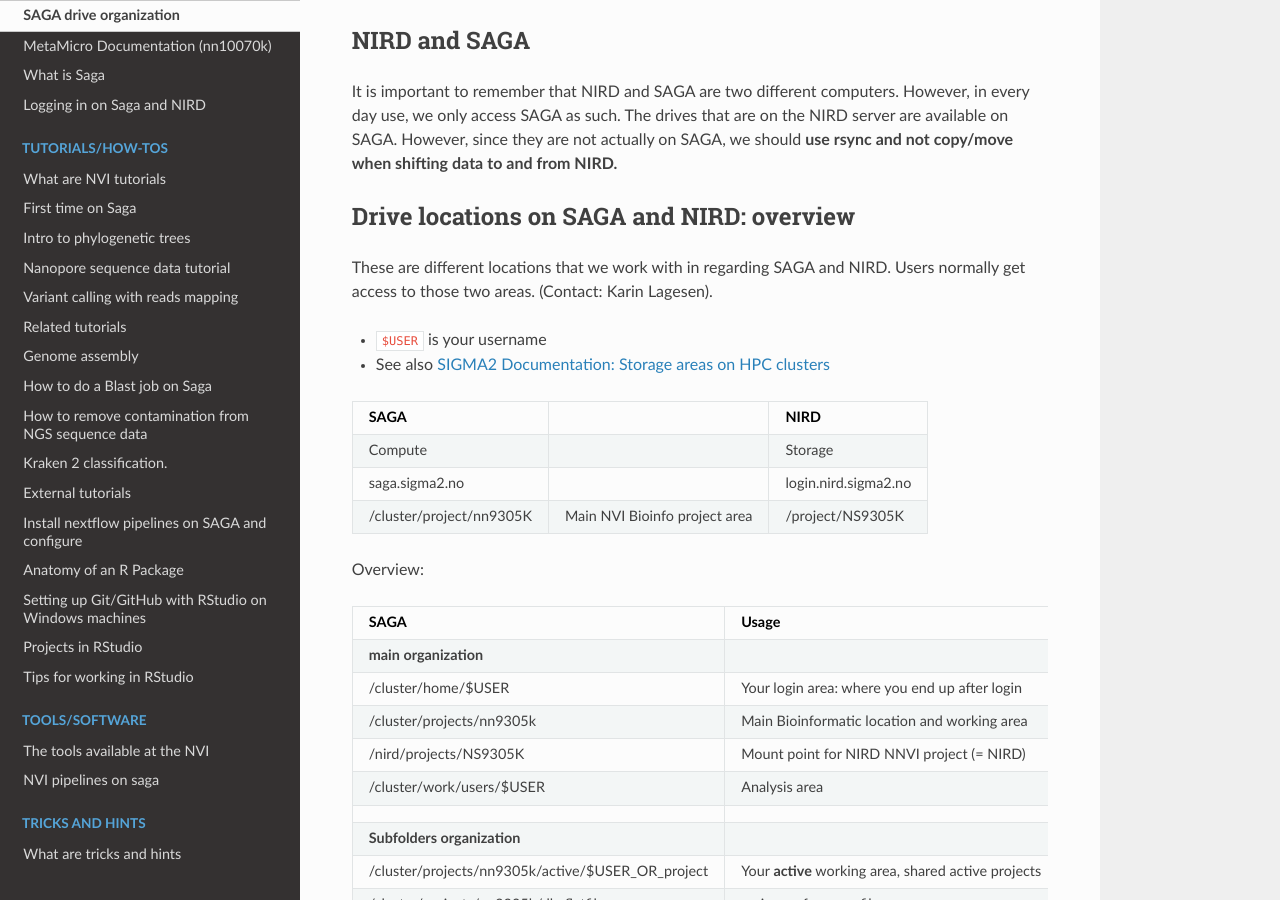
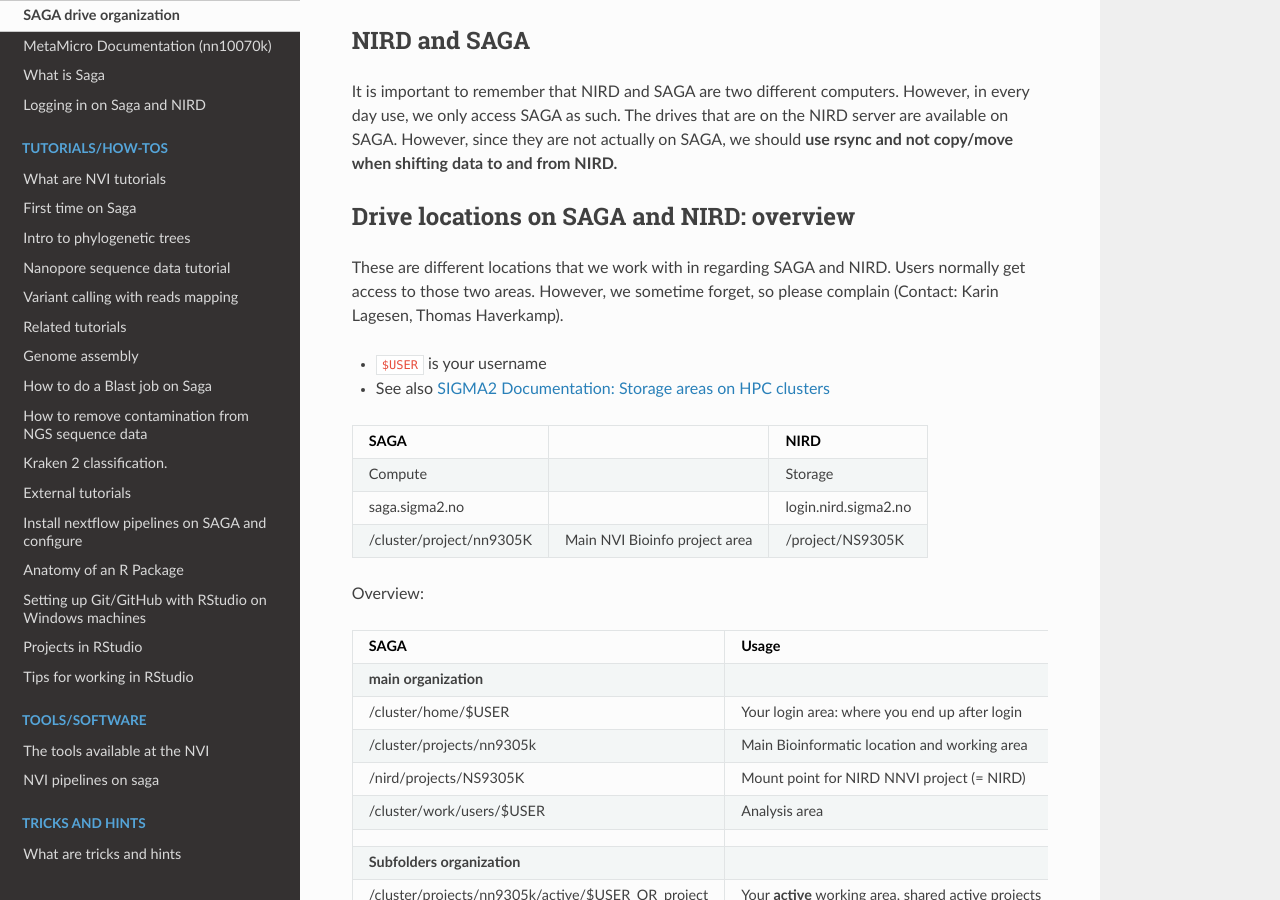
Before and after one commit to NorwegianVeterinaryInstitute/nvi-documentation, a Sphinx documentation site: the page built from docs/source/technical/drives_saga.md, in a window 1280 px wide and 900 px high, scrolled down 384 px. Built offline with Sphinx 7.4.7 and the Read the Docs theme 2.0.0, drawn with Linux system fonts in a browser that asks for light colours; pages that are not in the unit, such as notebooks, are missing from menus.

Commit message:
Update drives_saga.md

```diff
--- a/docs/source/technical/drives_saga.md
+++ b/docs/source/technical/drives_saga.md
@@ -21,7 +21,8 @@ actually on SAGA, we should **use rsync and not copy/move when shifting data**
 ## Drive locations on SAGA and NIRD: overview
 
 These are different locations that we work with in regarding SAGA and NIRD.
-Users normally get access to those two areas.  (Contact: Karin Lagesen).
+Users normally get access to those two areas. However, we sometime forget, so
+please complain (Contact: Karin Lagesen, Thomas Haverkamp).
 
 - `$USER` is your username
 - See also [SIGMA2 Documentation: Storage areas on HPC clusters](https://documentation.sigma2.no/files_storage/clusters.html)
```
